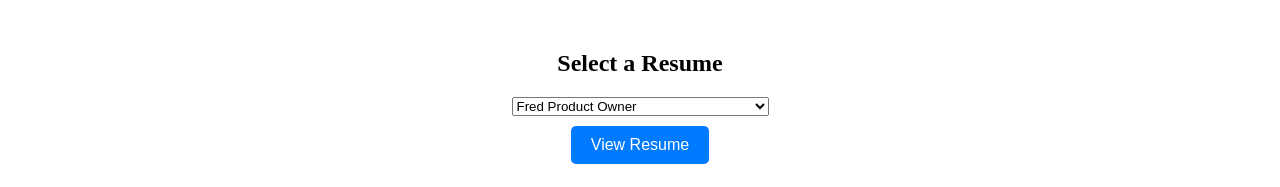
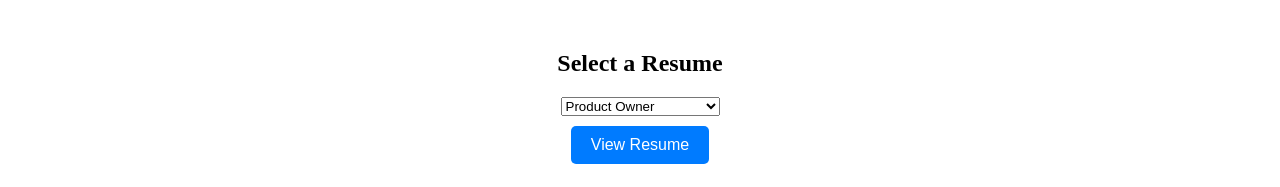
Before and after one commit to Fredogwu2023/Professional-Profile, a plain HTML site: page index.html in a window 1280 px wide. Shown: the top 187 px of the page. Drawn offline with Linux system fonts and the light colour scheme.

Commit message:
Update index.html

```diff
--- a/index.html
+++ b/index.html
@@ -31,9 +31,9 @@
     <div class="container">
         <h2>Select a Resume</h2>
         <select id="resumeSelect">
-            <option value="Fred%20Product%20Owner.pdf">Fred Product Owner</option>
-            <option value="Fred%20Product%20Manager.pdf">Fred Product Manager</option>
-            <option value="Frederick%20Ogwu%20Business%20Development.pdf">Frederick Ogwu Business Development</option>
+            <option value="Fred%20Product%20Owner.pdf">Product Owner</option>
+            <option value="Fred%20Product%20Manager.pdf">Product Manager</option>
+            <option value="Frederick%20Ogwu%20Business%20Development.pdf">Business Development</option>
         </select>
         <br>
         <button class="resume-btn" onclick="openResume()">View Resume</button>
```
